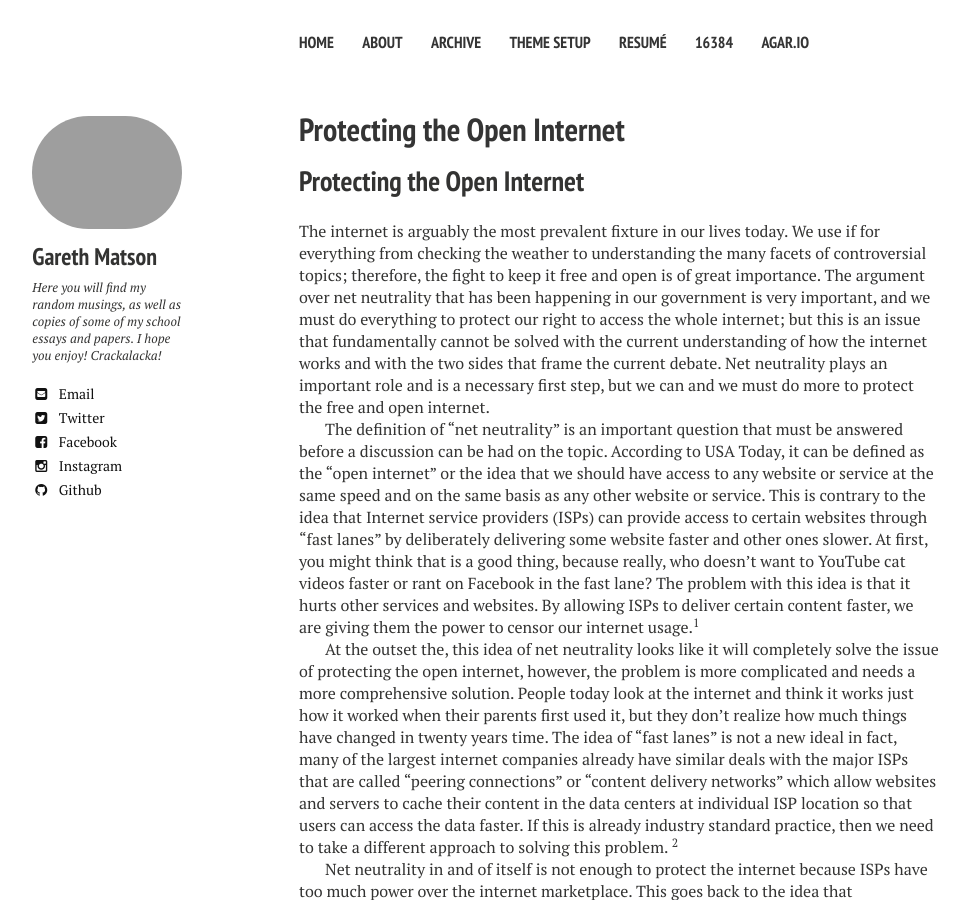
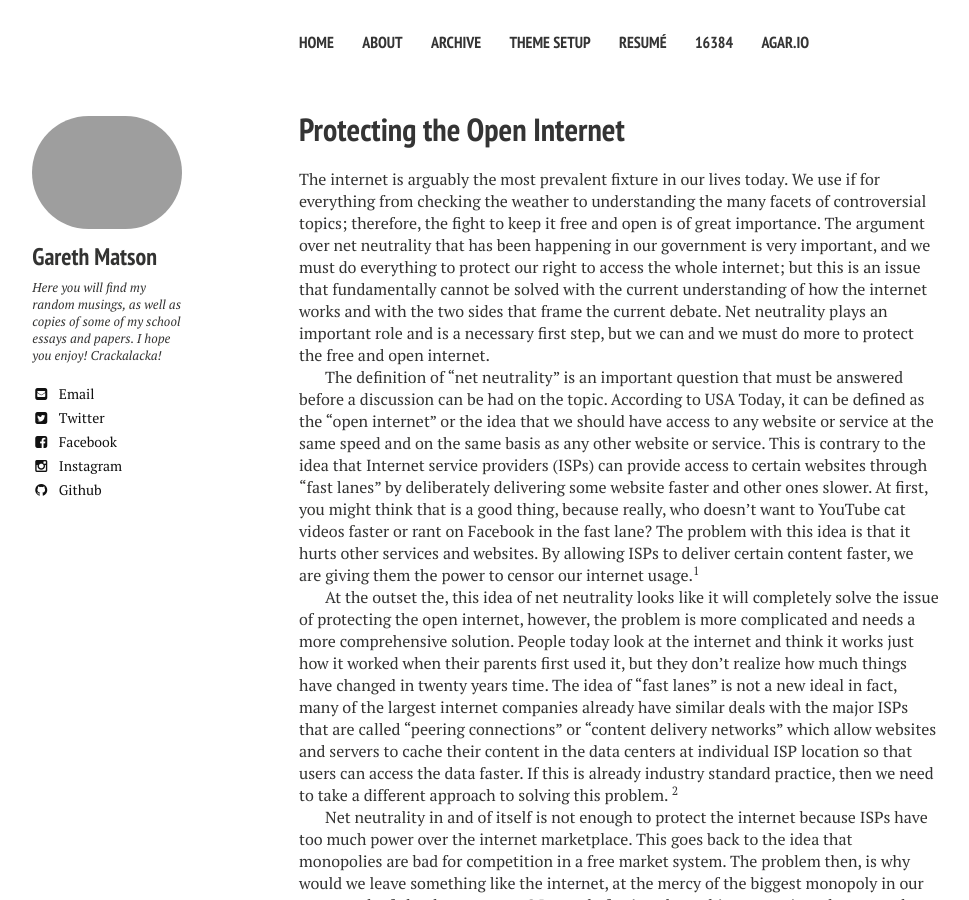
Before and after one commit to gerdums/gerdums.github.io, a Jekyll site: the page built from _posts/2016-9-30-protetcting-the-internet.md, in a window 1280 px wide and 900 px high. Shown: the whole window, without its empty margins (21-990 px from the left). Built offline with Jekyll 4.4.1, drawn with Linux system fonts in a browser that asks for light colours; nearby versions of some CDN libraries.

Commit message:
Update 2016-9-30-protetcting-the-internet.md

```diff
--- a/_posts/2016-9-30-protetcting-the-internet.md
+++ b/_posts/2016-9-30-protetcting-the-internet.md
@@ -5,19 +5,29 @@ tags: null
 comments: true
 published: true
 ---
-## Protecting the Open Internet
 
 The internet is arguably the most prevalent fixture in our lives today. We use if for everything from checking the weather to understanding the many facets of controversial topics; therefore, the fight to keep it free and open is of great importance. The argument over net neutrality that has been happening in our government is very important, and we must do everything to protect our right to access the whole internet; but this is an issue that fundamentally cannot be solved with the current understanding of how the internet works and with the two sides that frame the current debate. Net neutrality plays an important role and is a necessary first step, but we can and we must do more to protect the free and open internet.
 
+
 The definition of “net neutrality” is an important question that must be answered before a discussion can be had on the topic. According to USA Today, it can be defined as the “open internet” or the idea that we should have access to any website or service at the same speed and on the same basis as any other website or service. This is contrary to the idea that Internet service providers (ISPs) can provide access to certain websites through “fast lanes” by deliberately delivering some website faster and other ones slower. At first, you might think that is a good thing, because really, who doesn’t want to YouTube cat videos faster or rant on Facebook in the fast lane? The problem with this idea is that it hurts other services and websites. By allowing ISPs to deliver certain content faster, we are giving them the power to censor our internet usage.[^1]
+
+
 
 At the outset the, this idea of net neutrality looks like it will completely solve the issue of protecting the open internet, however, the problem is more complicated and needs a more comprehensive solution. People today look at the internet and think it works just how it worked when their parents first used it, but they don't realize how much things have changed in twenty years time. The idea of “fast lanes” is not a new ideal in fact, many of the largest internet companies already have similar deals with the major ISPs that are called “peering connections” or “content delivery networks” which allow websites and servers to cache their content in the data centers at individual ISP location so that users can access the data faster. If this is already industry standard practice, then we need to take a different approach to solving this problem. [^2]
 
+
+
 Net neutrality in and of itself is not enough to protect the internet because ISPs have too much power over the internet marketplace. This goes back to the idea that monopolies are bad for competition in a free market system. The problem then, is why would we leave something like the internet, at the mercy of the biggest monopoly in our country, the federal government? Instead of going about this process in order to regulate the few ISPs, we should look for an approach that can open up the market for more players to jump in to drive prices down and service up for everyone. If we would have taken this approach twenty years ago when the internet was still growing, but now this has become a bigger and much more complicated issue with big players with lots of money who want to protect their interest. Over and over throughout history we have seen that the free market always pushes technological innovation to it furthest limits and bring about new ways of doing things that benefit all those involved. In order to expand both the access and speed for all resources on the internet, the free market must be left to run its course and create the most innovative way to promote access and protect the openness of the internet. [^3]
+
+
 
 Even now, researchers are looking towards advancements in internet technology that could be a part of the future of the open internet. Several research students at Stanford University created and studied the use of a new technology called “Network Cookies.” These cookies allow users to set whether they want to access certain content over “fast lanes” or not based on their browsing habits and preferences. This not only protects the freedom of the internet, but also allows for greater speeds to popular services and is not beholden to the business deals made by ISPs and web service companies. Research needs to be continued, however, because the current implementation of these cookies is not very user friendly and will need to be properly implemented by ISPs in order to work. This also does not take into account how mobile and cellular data usage would be affected.
 
+
+
 Over all, positive steps are being taken to defend the internet and keep it free and open, but there is more to be done. Net neutrality is a crucial part of this fight, but there is more to be done legally, technologically, and economically to protect the open internet. Because the internet is such an important part of all our lives, we should take responsibility to see that the internet continues to be a open marketplace of information not beholden to the business dealing of the telecommunication giants.
+
+
 
 [^1]: Snider, Mike, Roger Yu, and Emily Brown. "What Is Net Neutrality and What Does It 		Mean for Me?" USA Today. USATODAY, 27 Feb. 2015. Web. 27 Sept. 2016.
 [^2]: McMillan, Robert. "What Everyone Gets Wrong in the Debate Over Net Neutrality." 		Wired.com. Conde Nast Digital, 23 June 2014. Web. 15 Sept. 2016.
```
